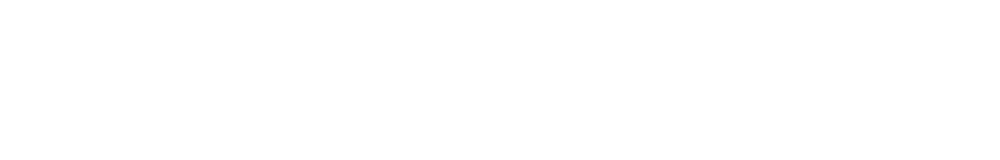
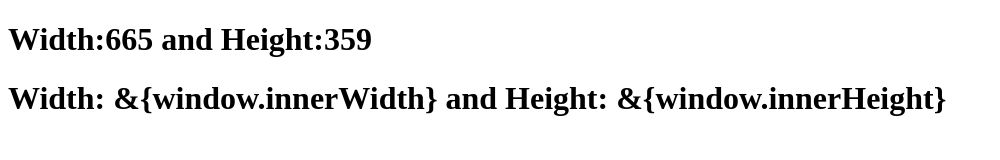
Before and after one commit to acciojob/screen-size-danishjamadar5, a website: page main.html in a window 1280 px wide. Shown: the whole page, without its empty margins (0-1000 px from the left). Drawn offline with Linux system fonts and the light colour scheme.

Commit message:
created a submission

```diff
--- a/main.html
+++ b/main.html
@@ -8,6 +8,8 @@
 
 <body>
 	<!-- the entire body must be written by student -->
+
+	<h1>Width:665 and Height:359</h1>
     <script type="text/javascript" src="./script.js">
 </script>
 
--- a/script.js
+++ b/script.js
@@ -1 +1,8 @@
 //your JS code here. If required.
+const sizeElement=document.createElement("h1");
+sizeElement.innerText=`Width: &{window.innerWidth} and Height: &{window.innerHeight}`;
+document.body.append(sizeElement);
+
+window.onresize=function() {
+	sizeElement.innerText=`Width: &{window.innerWidth} and Height: &{window.innerHeight}`;
+}
```
